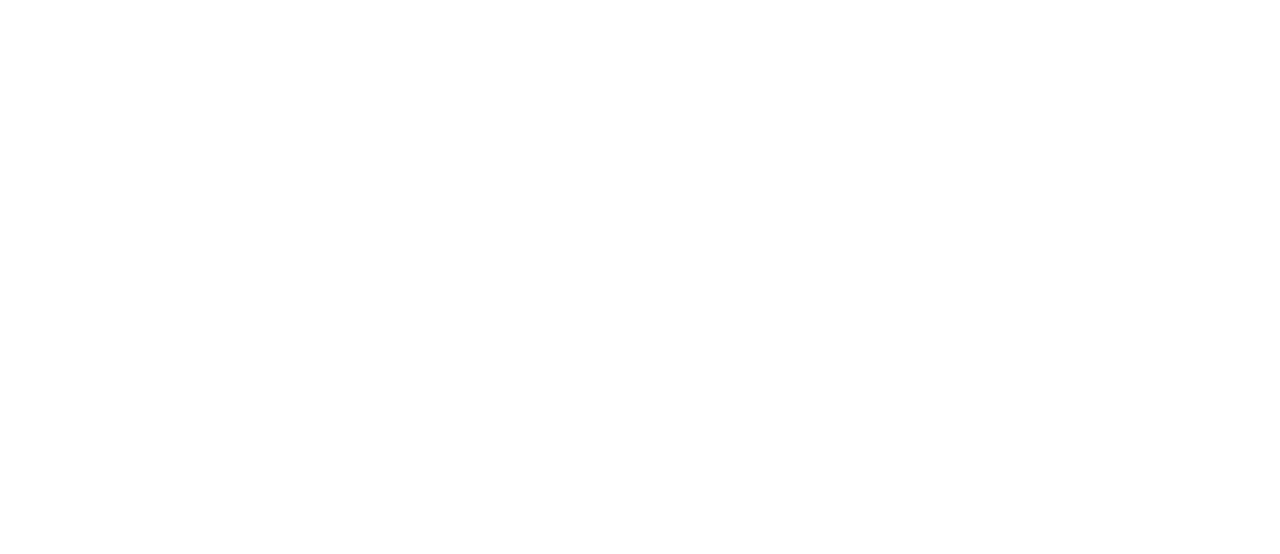
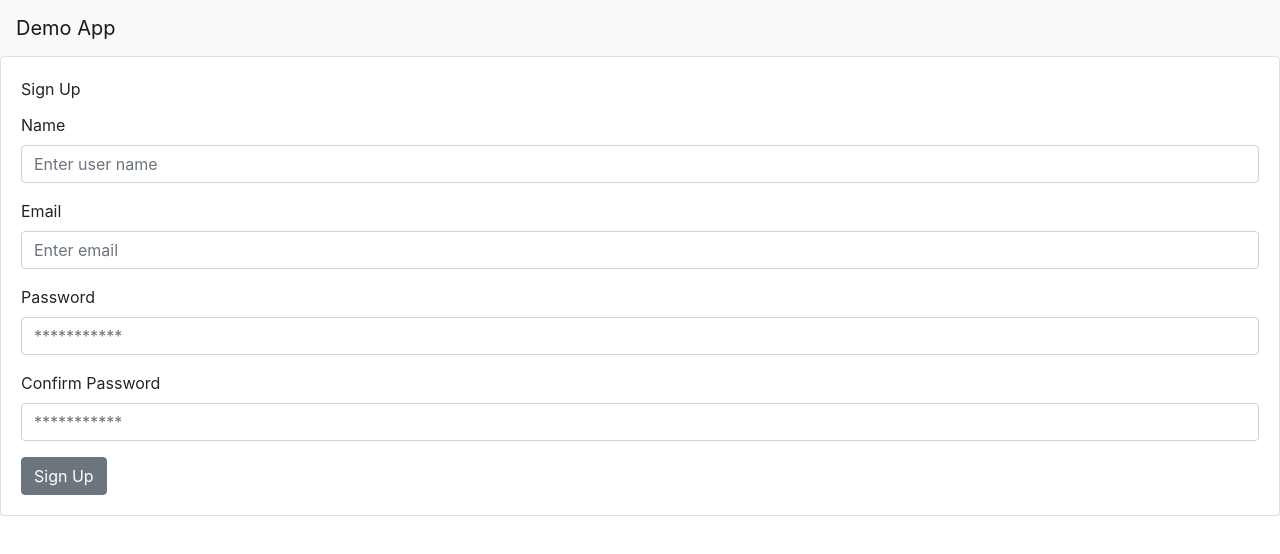
Before and after one commit to varsha382/react-demo-project-api, a React (Create React App) app: page / in a window 1280 px wide. Shown: the top 554 px of the page. Built offline with nearby package versions, Linux system fonts and the light colour scheme.

Commit message:
add nav bar and sign up page

```diff
--- a/src/App.jsx
+++ b/src/App.jsx
@@ -1,8 +1,12 @@
 import React from 'react';
+import Header from './components/Header';
+import SignUp from './components/sign-up';
 
 function App() {
   return (
     <div className="App">
+      <Header />
+      <SignUp />
     </div>
   );
 }
--- /dev/null
+++ b/src/components/Header.jsx
@@ -0,0 +1,40 @@
+import React, { useState } from 'react';
+import {
+  Collapse,
+  Navbar,
+  NavbarToggler,
+  NavbarBrand,
+  Nav,
+  NavItem,
+  NavLink,
+  UncontrolledDropdown,
+  DropdownToggle,
+  DropdownMenu,
+  DropdownItem,
+  NavbarText
+} from 'reactstrap';
+
+const Header = (props) => {
+  const [isOpen, setIsOpen] = useState(false);
+
+  const toggle = () => setIsOpen(!isOpen);
+
+  return (
+    <div>
+      <Navbar color="light" light expand="md">
+        <NavbarBrand href="/">Demo App</NavbarBrand>
+        <NavbarToggler onClick={toggle} />
+        <Collapse isOpen={isOpen} navbar>
+          {/* <Nav className="mr-auto" navbar>
+            <NavItem>
+              <NavLink href="/components/">Components</NavLink>
+            </NavItem>
+          </Nav> */}
+          {/* <NavbarText>Simple Text</NavbarText> */}
+        </Collapse>
+      </Navbar>
+    </div>
+  );
+}
+
+export default Header;
--- /dev/null
+++ b/src/components/sign-up.jsx
@@ -0,0 +1,34 @@
+import React from 'react';
+import { Button, Form, FormGroup, Label, Input, Card, CardTitle } from 'reactstrap';
+
+const SignUp = (props) => {
+  return (
+    <Card body>
+      <CardTitle>Sign Up</CardTitle>
+      <Form>
+
+      <FormGroup>
+        <Label for="userName">Name</Label>
+        <Input type="text" name="userName" id="userName" placeholder="Enter user name" />
+      </FormGroup>
+
+      <FormGroup>
+        <Label for="userEmail">Email</Label>
+        <Input type="text" name="userEmail" id="userEmail" placeholder="Enter email" />
+      </FormGroup>
+
+      <FormGroup>
+        <Label for="password">Password</Label>
+        <Input type="password" name="password" id="password" placeholder="***********"/>
+      </FormGroup>
+      <FormGroup>
+        <Label for="confirmPassword">Confirm Password</Label>
+        <Input type="password" name="confirmPassword" id="confirmPassword" placeholder="***********"/>
+      </FormGroup>
+      <Button color="secondary">Sign Up</Button>
+      </Form>
+    </Card>
+  );
+}
+
+export default SignUp;
```
